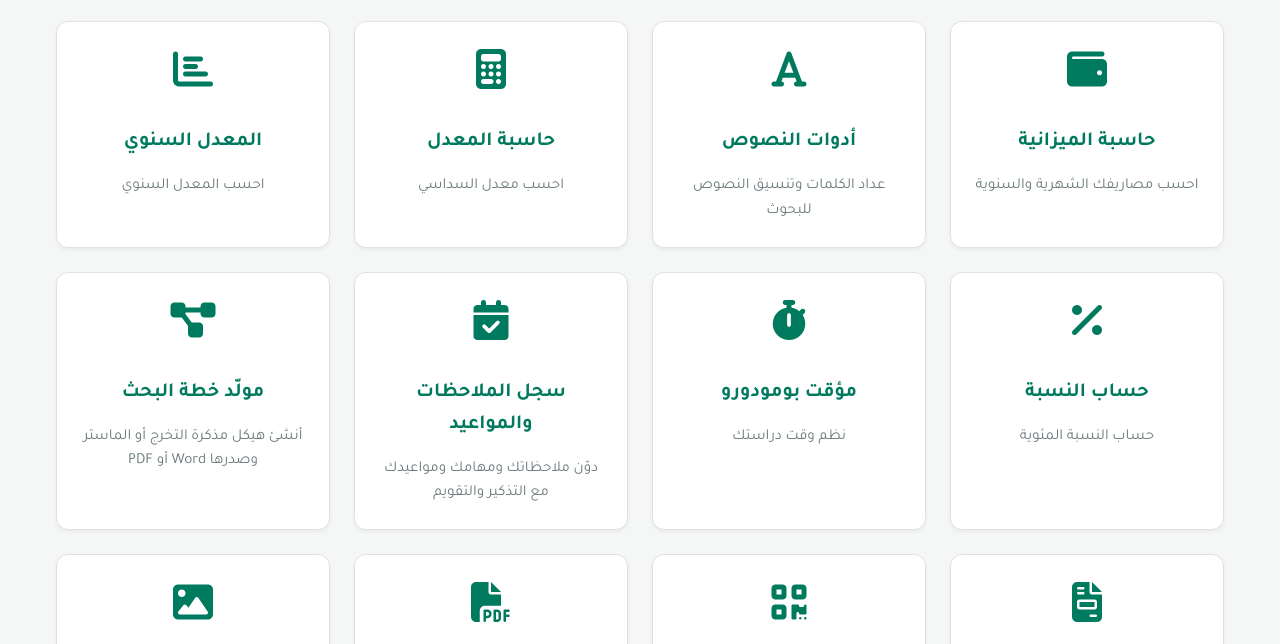
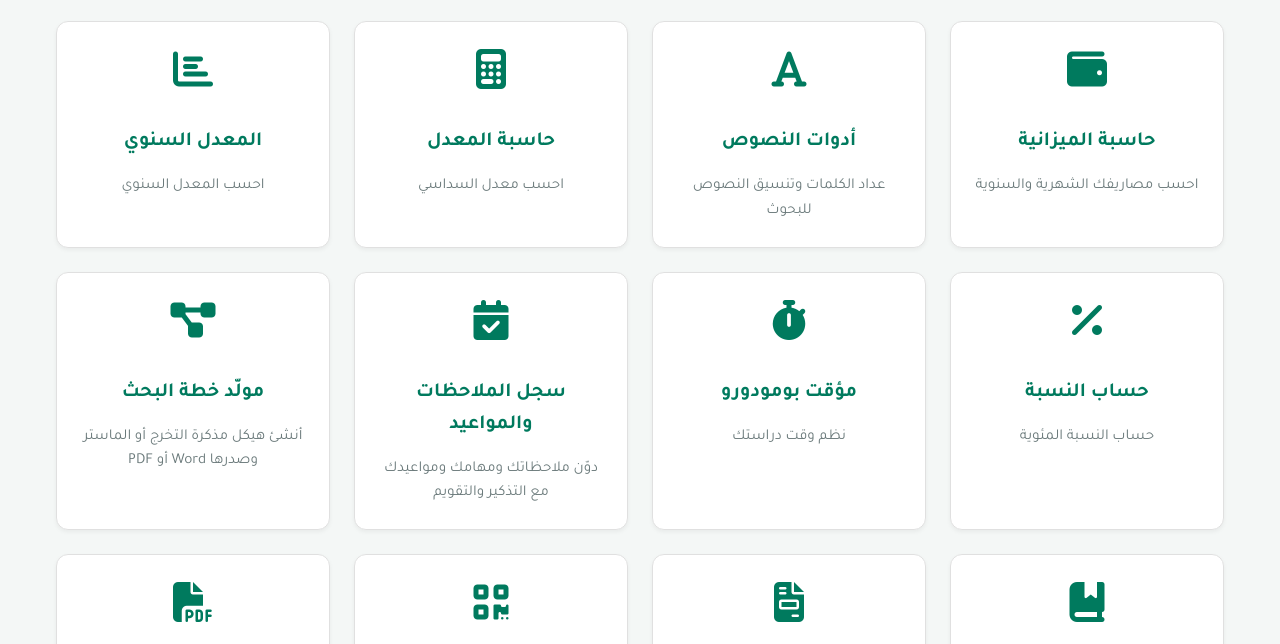
Before and after one commit to imadtbn/student-dz, a plain HTML site: page categories/tools.html in a window 1280 px wide. Shown: the part 156-800 px from the top of the page. Drawn offline with Linux system fonts and the light colour scheme.

Commit message:
Add APA reference generator to tools

```diff
--- a/categories/tools.html
+++ b/categories/tools.html
@@ -3,13 +3,11 @@
 <head>
 <meta charset="UTF-8"><meta name="viewport" content="width=device-width, initial-scale=1.0">
 <title>أدوات الطالب - Student DZ</title>
-<meta name="description" content="مجموعة أدوات رقمية مفيدة للطالب الجزائري: حاسبة المعدل والميزانية، مولّد خطة البحث، محول الوحدات، جدول الدراسة، سجل الملاحظات والمواعيد والمهام وغيرها.">
+<meta name="description" content="مجموعة أدوات رقمية مفيدة للطالب الجزائري: حاسبة المعدل والميزانية، مولّد خطة البحث ومراجع APA، محول الوحدات، جدول الدراسة، سجل الملاحظات والمواعيد والمهام وغيرها.">
 <link href="https://fonts.googleapis.com/css2?family=Tajawal:wght@400;500;700;800&display=swap" rel="stylesheet"><link rel="stylesheet" href="../assets/css/main.css"><link rel="stylesheet" href="https://cdnjs.cloudflare.com/ajax/libs/font-awesome/6.4.0/css/all.min.css"><link rel="icon" type="image/png" href="../assets/images/icon.png">
 </head>
 <body>
-<header class="site-header"><div class="container"><a href="../index.html" class="logo"><img src="../assets/images/icon.png" alt="Student DZ Logo" width="32" height="32"> Student DZ</a>
-<nav class="main-nav" id="mainNav"><a href="../index.html" class="nav-link">الرئيسية</a><a href="../universities/index.html" class="nav-link">الجامعات</a><a href="../ecoles/index.html" class="nav-link">المدارس والمعاهد</a><a href="../residences/index.html" class="nav-link">الإقامات</a><a href="../transport/index.html" class="nav-link">النقل</a><a href="../tools/maps.html" class="nav-link">الخريطة</a><a href="../categories/tools.html" class="nav-link">الأدوات</a><a href="../categories/student-life.html" class="nav-link">الحياة الجامعية</a></nav>
-<div class="header-actions"><button class="icon-btn" id="themeToggle" aria-label="تبديل الوضع"><i class="fa-solid fa-moon"></i></button><button class="hamburger" id="menuToggle" aria-label="القائمة">☰</button></div></div></header>
+<header class="site-header"><div class="container"><a href="../index.html" class="logo"><img src="../assets/images/icon.png" alt="Student DZ Logo" width="32" height="32"> Student DZ</a><nav class="main-nav" id="mainNav"><a href="../index.html" class="nav-link">الرئيسية</a><a href="../universities/index.html" class="nav-link">الجامعات</a><a href="../ecoles/index.html" class="nav-link">المدارس والمعاهد</a><a href="../residences/index.html" class="nav-link">الإقامات</a><a href="../transport/index.html" class="nav-link">النقل</a><a href="../tools/maps.html" class="nav-link">الخريطة</a><a href="../categories/tools.html" class="nav-link">الأدوات</a><a href="../categories/student-life.html" class="nav-link">الحياة الجامعية</a></nav><div class="header-actions"><button class="icon-btn" id="themeToggle" aria-label="تبديل الوضع"><i class="fa-solid fa-moon"></i></button><button class="hamburger" id="menuToggle" aria-label="القائمة">☰</button></div></div></header>
 <main class="container"><h1 class="section-title" style="margin-top:2rem;"><i class="fa-solid fa-tools"></i> أدوات الطالب</h1>
 <div class="grid" id="toolsGrid">
 <a href="../tools/budget-calculator.html" class="card"><div class="card-icon"><i class="fa-solid fa-wallet"></i></div><h3 class="card-title">حاسبة الميزانية</h3><p class="card-desc">احسب مصاريفك الشهرية والسنوية</p></a>
@@ -20,6 +18,7 @@
 <a href="../tools/pomodoro.html" class="card"><div class="card-icon"><i class="fa-solid fa-stopwatch"></i></div><h3 class="card-title">مؤقت بومودورو</h3><p class="card-desc">نظم وقت دراستك</p></a>
 <a href="../tools/notes-calendar.html" class="card"><div class="card-icon"><i class="fa-solid fa-calendar-check"></i></div><h3 class="card-title">سجل الملاحظات والمواعيد</h3><p class="card-desc">دوّن ملاحظاتك ومهامك ومواعيدك مع التذكير والتقويم</p></a>
 <a href="../tools/research-plan.html" class="card"><div class="card-icon"><i class="fa-solid fa-diagram-project"></i></div><h3 class="card-title">مولّد خطة البحث</h3><p class="card-desc">أنشئ هيكل مذكرة التخرج أو الماستر وصدرها Word أو PDF</p></a>
+<a href="../tools/apa-generator.html" class="card"><div class="card-icon"><i class="fa-solid fa-book-bookmark"></i></div><h3 class="card-title">مولّد المراجع APA</h3><p class="card-desc">أنشئ مراجع APA 7 للكتب والمقالات والمواقع والرسائل</p></a>
 <a href="../tools/cv-builder.html" class="card extra-tool-card"><div class="card-icon"><i class="fa-solid fa-file-invoice"></i></div><h3 class="card-title">إنشاء CV</h3><p class="card-desc">أنشئ سيرتك الذاتية</p></a>
 <a href="../tools/qr-generator.html" class="card extra-tool-card"><div class="card-icon"><i class="fa-solid fa-qrcode"></i></div><h3 class="card-title">إنشاء QR Code</h3><p class="card-desc">تحويل نص أو رابط لرمز</p></a>
 <a href="../tools/pdf-tools.html" class="card extra-tool-card"><div class="card-icon"><i class="fa-solid fa-file-pdf"></i></div><h3 class="card-title">أدوات PDF</h3><p class="card-desc">دمج ملفات PDF</p></a>
```
